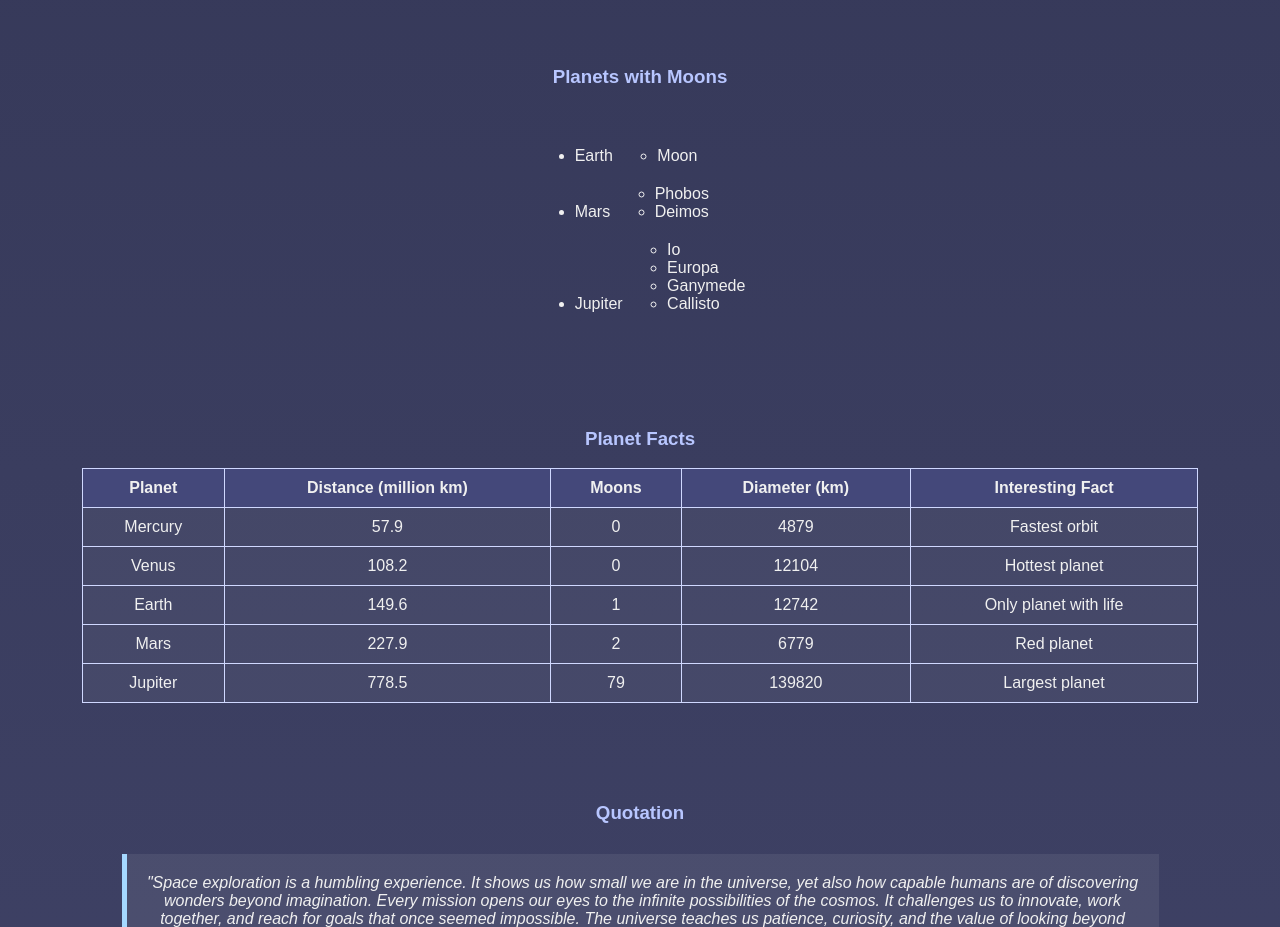
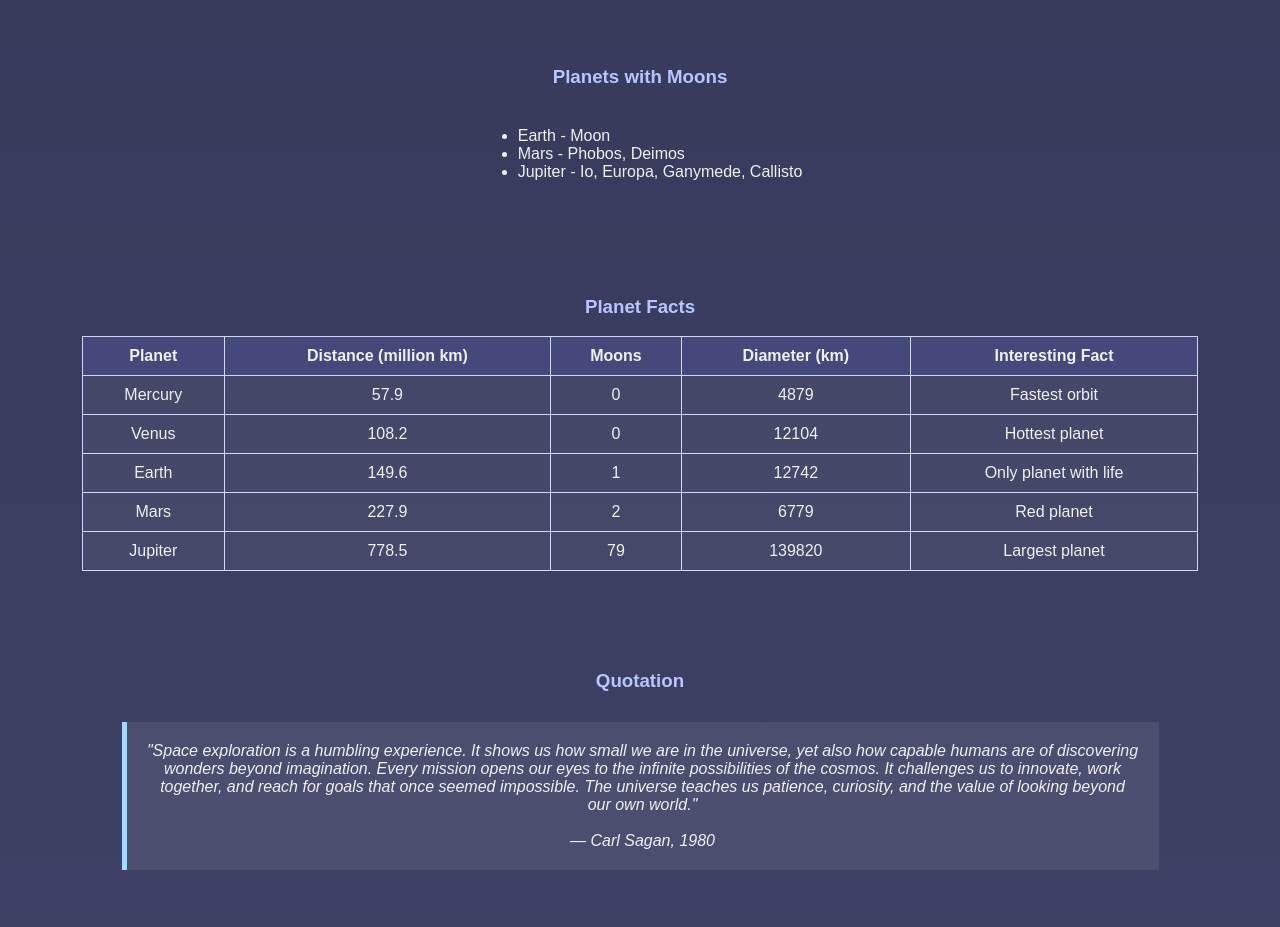
Before and after one commit to ndomozenan/25-5367, a plain HTML site: page index.html in a window 1280 px wide. Shown: the part 1760-2687 px from the top of the page. Drawn offline with Linux system fonts and the light colour scheme.

Commit message:
index.html

```diff
--- a/index.html
+++ b/index.html
@@ -161,25 +161,9 @@ footer {
 <section>
 <h3>Planets with Moons</h3>
 <ul>
-  <li>Earth
-    <ul>
-      <li>Moon</li>
-    </ul>
-  </li>
-  <li>Mars
-    <ul>
-      <li>Phobos</li>
-      <li>Deimos</li>
-    </ul>
-  </li>
-  <li>Jupiter
-    <ul>
-      <li>Io</li>
-      <li>Europa</li>
-      <li>Ganymede</li>
-      <li>Callisto</li>
-    </ul>
-  </li>
+  <li>Earth - Moon</li>
+  <li>Mars - Phobos, Deimos</li>
+  <li>Jupiter - Io, Europa, Ganymede, Callisto</li>
 </ul>
 </section>
 
```
